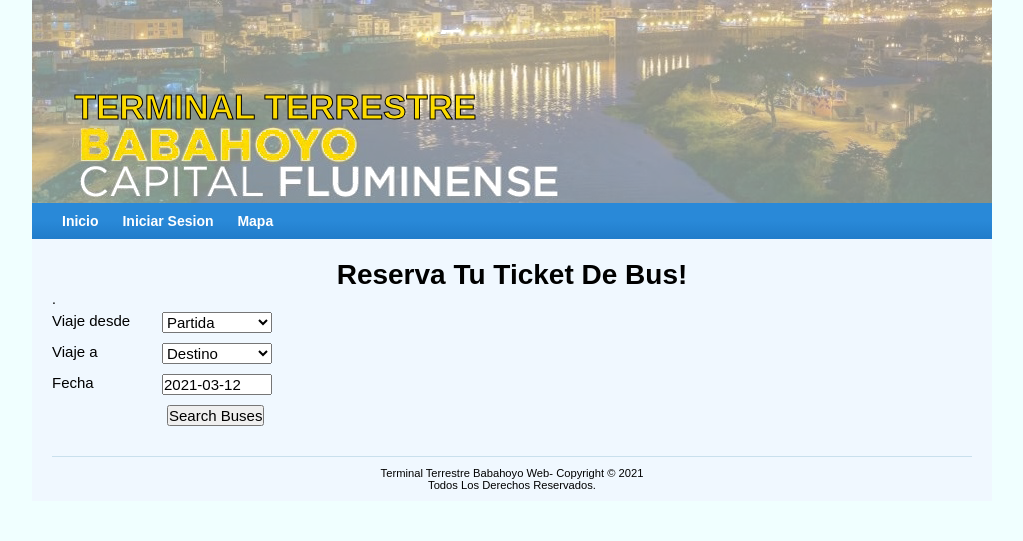
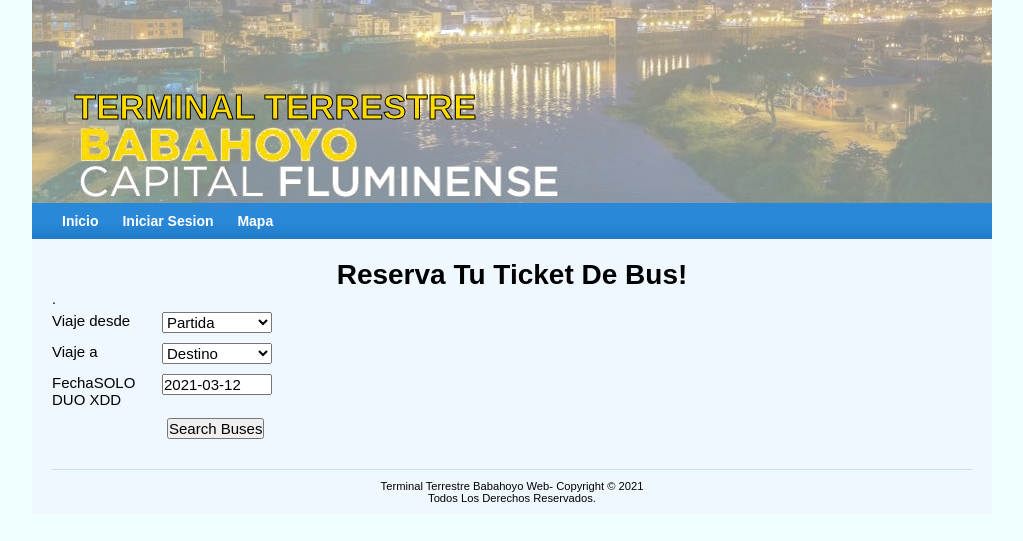
Before and after one commit to eSix03/Ticket-Bus, a PHP site: page /SLTB/ in a window 1280 px wide. Shown: the top 541 px of the page, without its empty margins (128-1151 px from the left). Run offline with PHP 8.4, Linux system fonts and the light colour scheme; data that the repository does not hold is empty; some libraries are stand-ins or nearby versions.

Commit message:
Cambio 2

```diff
--- a/views/index/index.php
+++ b/views/index/index.php
@@ -40,7 +40,7 @@ date_default_timezone_set("America/Guayaquil");
             ?>
         </select><br/>
 
-        <label for="dateofJourney" class="required">Fecha</label>
+        <label for="dateofJourney" class="required">FechaSOLO DUO XDD</label>
         <input  style="width:110px;" name="dateOfJourney" id="dateOfJourney" type="text" class="datepicker_bus_date" data-validation="required" value="<?php echo date("Y-m-d"); ?>"><br />
         <label ></label>
         <input style="margin:5px 5px 0;" type="submit" name="searchBuses" id="searchBuses" value="Search Buses">
```
